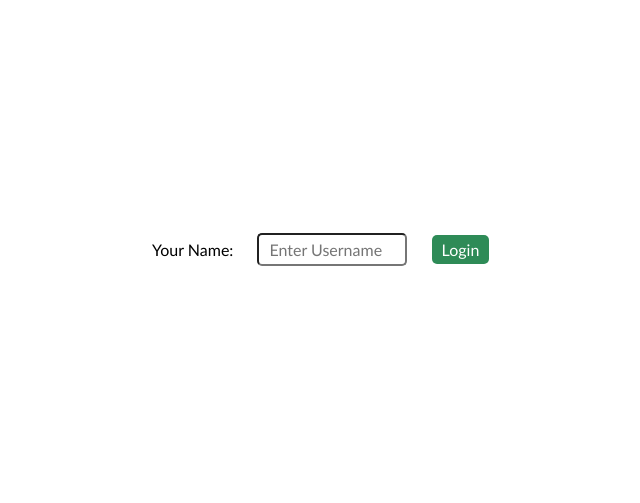
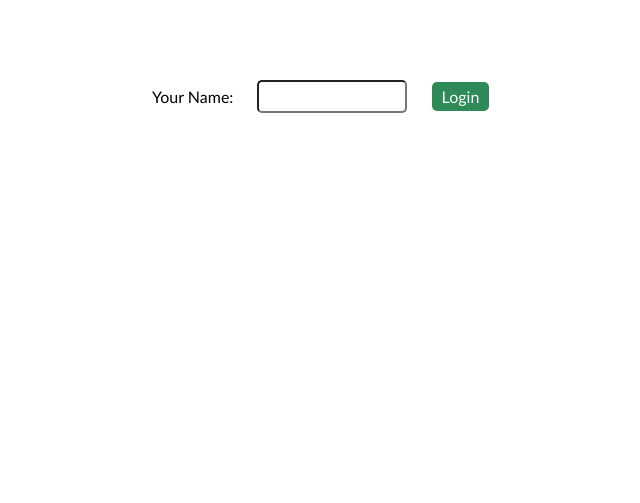
Before and after one commit to codedeshi/bucketList, a website: page client/index.html in a window 1280 px wide. Shown: the whole page, without its empty margins (228-868 px from the left). Drawn offline with nearby package versions, Linux system fonts and the light colour scheme; files whose address does not match are found by name.

Commit message:
top margin for userlogin page and removed username placeholder

```diff
--- a/client/partials/index.html
+++ b/client/partials/index.html
@@ -1,7 +1,7 @@
 <div ng-init=uc.reset() id="container">
   <div id="wrap">
     <form>
-        <label>Your Name: <input type="text" placeholder='Enter Username' ng-model='uc.user.username'></label>
+        <label>Your Name: <input type="text" ng-model='uc.user.username'></label>
       <button id= "btn" type="submit" ng-click='uc.register()' >Login</button>
     </form>
   </div>
--- a/client/static/css/style.css
+++ b/client/static/css/style.css
@@ -18,9 +18,7 @@ input {
 }
 #container {
   width: 1200px;
-  margin: auto;
-  line-height: 500px;
-
+  margin: 10vh auto;
 }
 #wrap {
   width: 50%;
```
